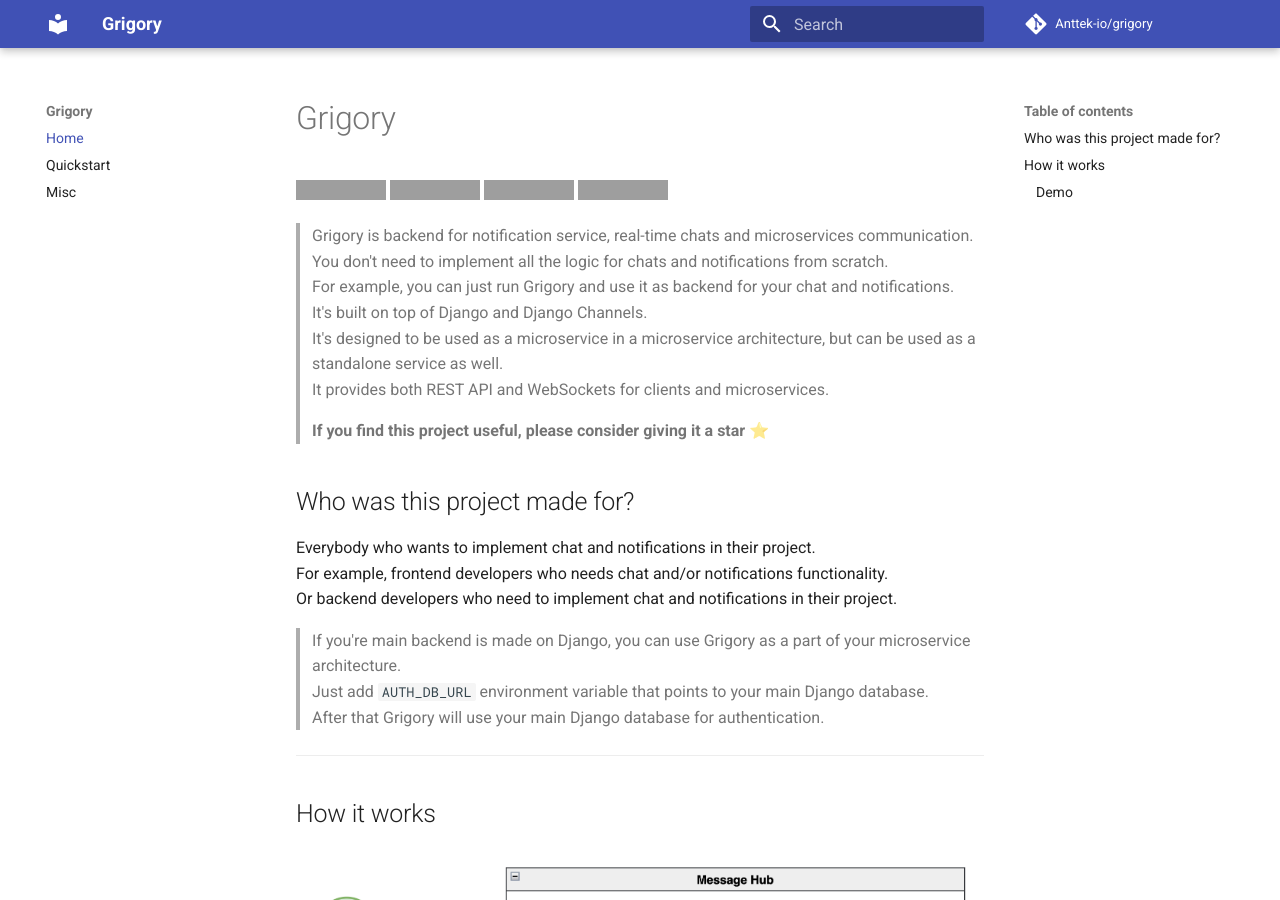
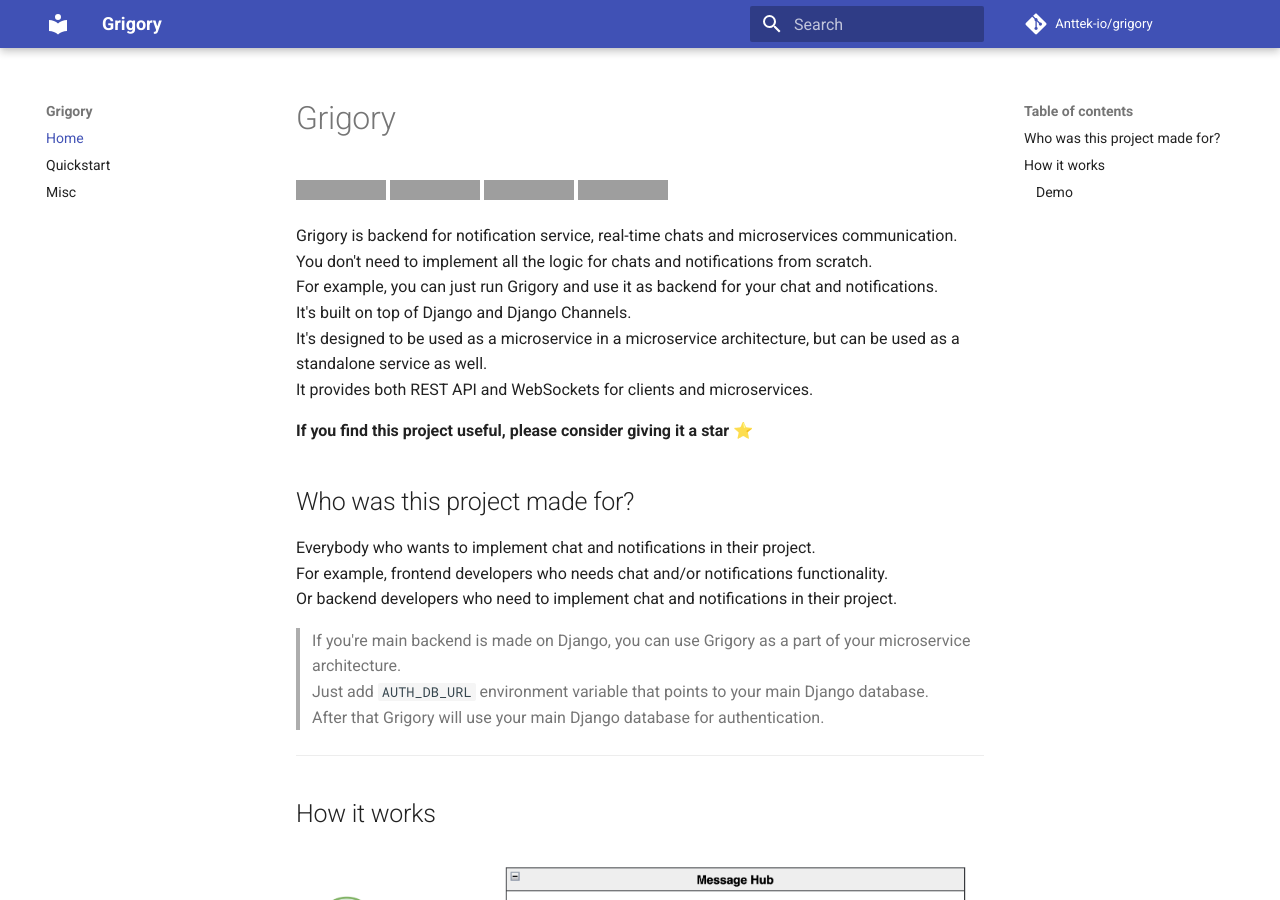
Before and after one commit to Anttek-io/grigory, an MkDocs documentation site: the page built from docs/index.md, in a window 1280 px wide and 900 px high. Built offline with MkDocs 1.6.1 and Material for MkDocs 9.7.7, drawn with Linux system fonts in a browser that asks for light colours; comment, search, counter and statistics services are not loaded; grey boxes are pictures that could not be loaded.

Commit message:
updated docs

```diff
--- a/docs/index.md
+++ b/docs/index.md
@@ -5,15 +5,15 @@
 [![Docker Image Size (latest semver)](https://img.shields.io/docker/image-size/harleyking/grigory?sort=semver)](https://hub.docker.com/r/harleyking/grigory)
 [![Docker Pulls](https://img.shields.io/docker/pulls/harleyking/grigory)](https://hub.docker.com/r/harleyking/grigory)
 
-> Grigory is backend for notification service, real-time chats and microservices communication.
+Grigory is backend for notification service, real-time chats and microservices communication.
 You don't need to implement all the logic for chats and notifications from scratch.
 For example, you can just run Grigory and use it as backend for your chat and notifications.
 It's built on top of Django and Django Channels.
 It's designed to be used as a microservice in a microservice architecture,
 but can be used as a standalone service as well.
 It provides both REST API and WebSockets for clients and microservices.
->
-> **If you find this project useful, please consider giving it a star ⭐️**
+
+**If you find this project useful, please consider giving it a star ⭐️**
 
 ## Who was this project made for?
 
```
Also changed, not shown: README.md (+3 -3 lines).
